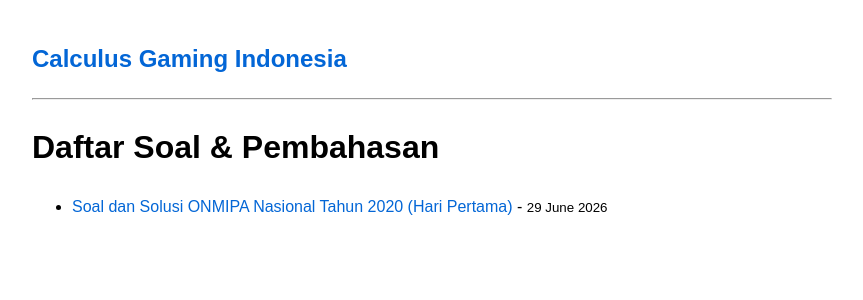
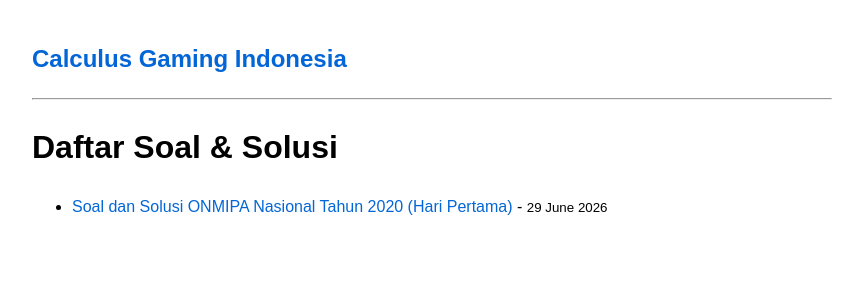
Before and after one commit to calculusgamingindonesia/calculusgamingindonesia.github.io, a Jekyll site: the page built from index.html, in a window 1280 px wide. Shown: the top 300 px of the page, without its empty margins (208-1071 px from the left). Built offline with Jekyll 4.4.1, drawn with Linux system fonts in a browser that asks for light colours.

Commit message:
Update index.html

```diff
--- a/index.html
+++ b/index.html
@@ -2,7 +2,7 @@
 layout: default
 ---
 
-<h1>Daftar Soal & Pembahasan</h1>
+<h1>Daftar Soal & Solusi</h1>
 
 <ul>
   {% for post in site.posts %}
```
